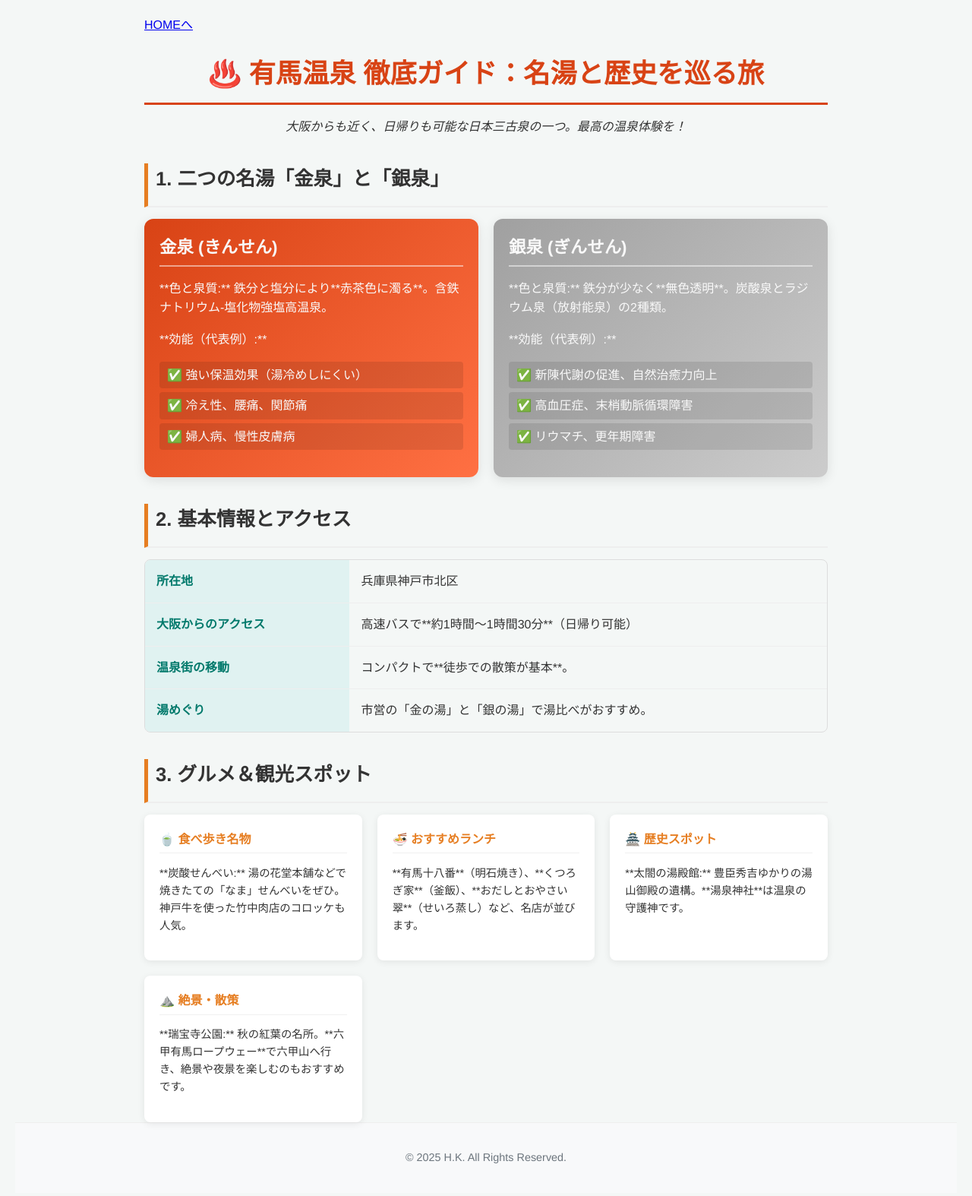
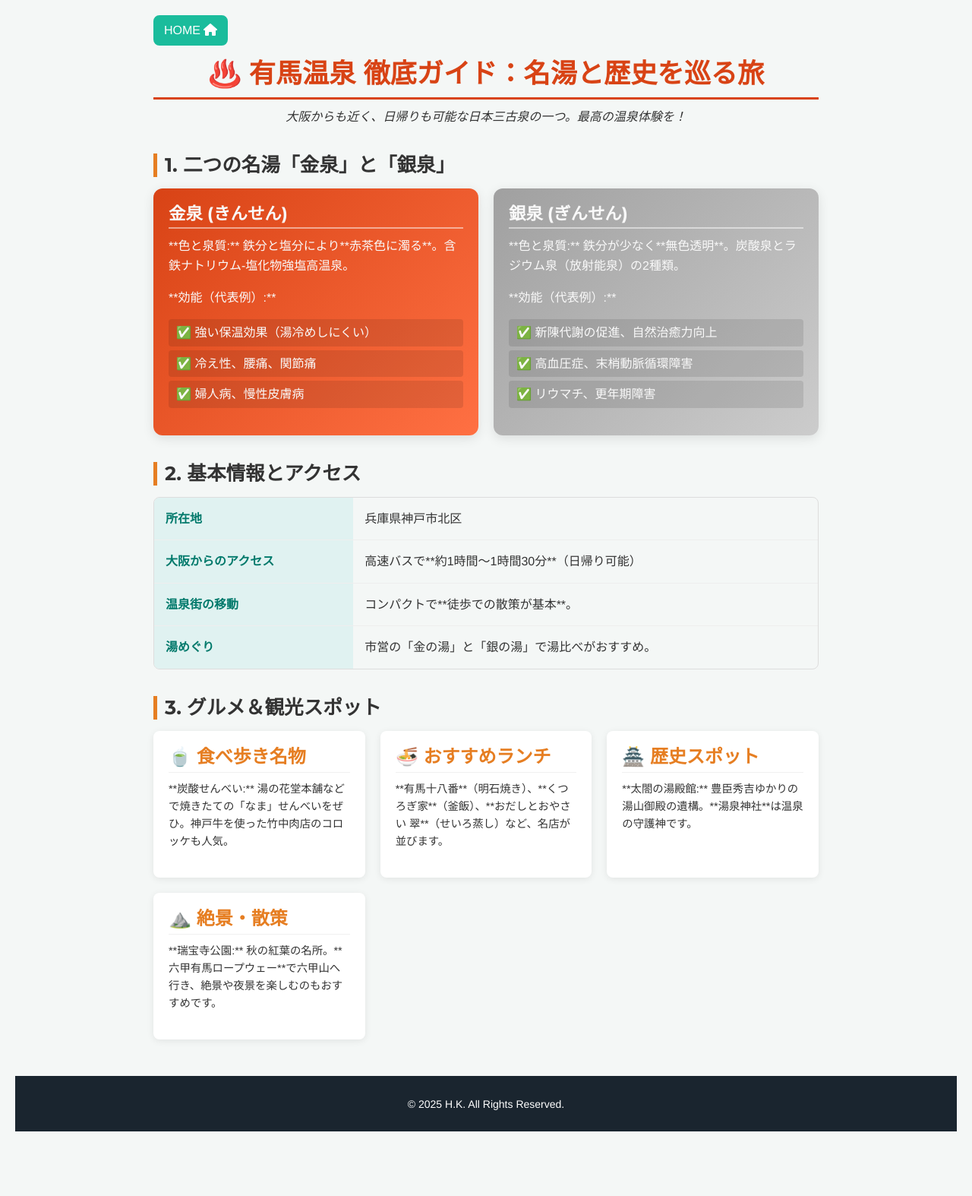
Before and after one commit to honoka-89/honoka-89.github.io, a plain HTML site: page arima.html in a window 1280 px wide. Shown: the whole page at 76% size. After the commit the page ends 1509 px from the top, so only its background shows below. Drawn offline with Linux system fonts and the light colour scheme.

Commit message:
有馬、滋賀のホームへ戻るボタンやコピーライトを修正。topページの背景画像を差し替え

```diff
--- a/arima.html
+++ b/arima.html
@@ -4,7 +4,17 @@
     <meta charset="UTF-8">
     <meta name="viewport" content="width=device-width, initial-scale=1.0">
     <title>♨️ 有馬温泉 徹底ガイド</title>
-    <link rel="stylesheet" href="style.css">
+    <!-- <link rel="stylesheet" href="style.css"> -->
+    <!-- Favicon-->
+    <link rel="icon" type="image/x-icon" href="assets/favicon.ico" />
+    <!-- Font Awesome icons (free version)-->
+    <script src="https://use.fontawesome.com/releases/v6.3.0/js/all.js" crossorigin="anonymous"></script>
+    <!-- Google fonts-->
+    <link href="https://fonts.googleapis.com/css?family=Montserrat:400,700" rel="stylesheet" type="text/css" />
+    <link href="https://fonts.googleapis.com/css?family=Lato:400,700,400italic,700italic" rel="stylesheet" type="text/css" />
+    <!-- Core theme CSS (includes Bootstrap)-->
+    <link href="css/styles.css" rel="stylesheet" />
+
     <style>
         /* --- CSSコード --- */
         :root {
@@ -193,7 +203,9 @@
 <body>
 
     <div class="container">
-        <a href="index.html">HOMEへ</a>
+        <div class="block mb-3">
+            <a class="btn btn-primary" href="index.html" role="button">HOME<i class="fa-solid fa-house ms-1"></i></a>
+        </div>
         <h1>♨️ 有馬温泉 徹底ガイド：名湯と歴史を巡る旅</h1>
         <p style="text-align: center; font-style: italic; color: var(--color-secondary-text);">大阪からも近く、日帰りも可能な日本三古泉の一つ。最高の温泉体験を！</p>
 
@@ -262,10 +274,10 @@
             </div>
         </div>
     </div>
-
-    <footer>
-        <p>&copy; 2025 H.K. All Rights Reserved.</p>
-    </footer>
+    <!-- Copyright Section-->
+    <div class="copyright py-4 text-center text-white mt-5">
+        <div class="container"><small>&copy; 2025 H.K. All Rights Reserved.</small></div>
+    </div>
 
 </body>
 </html>
```
Also changed, not shown: index.html (+2 -2 lines), shiga.html (+5 -1 lines), assets/img/portfolio/top_back.jpg (added).
